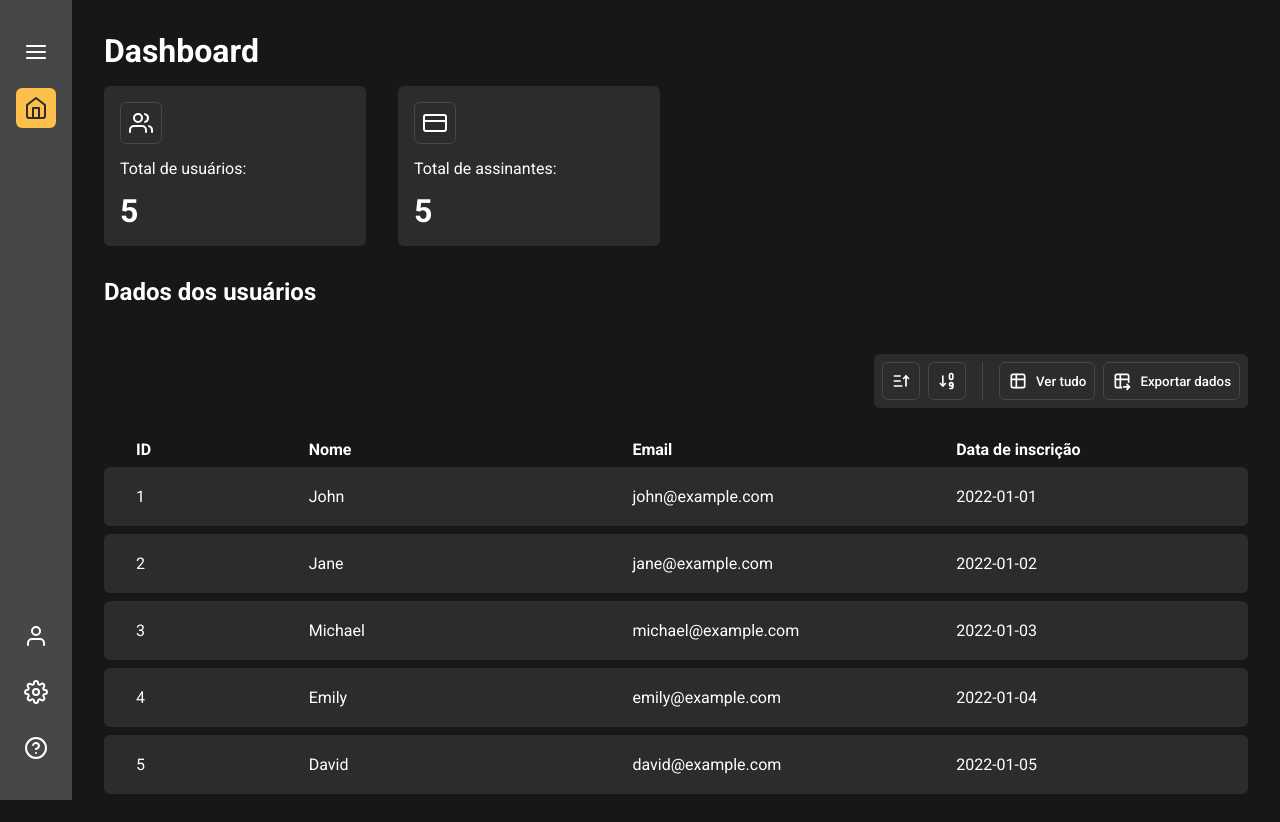
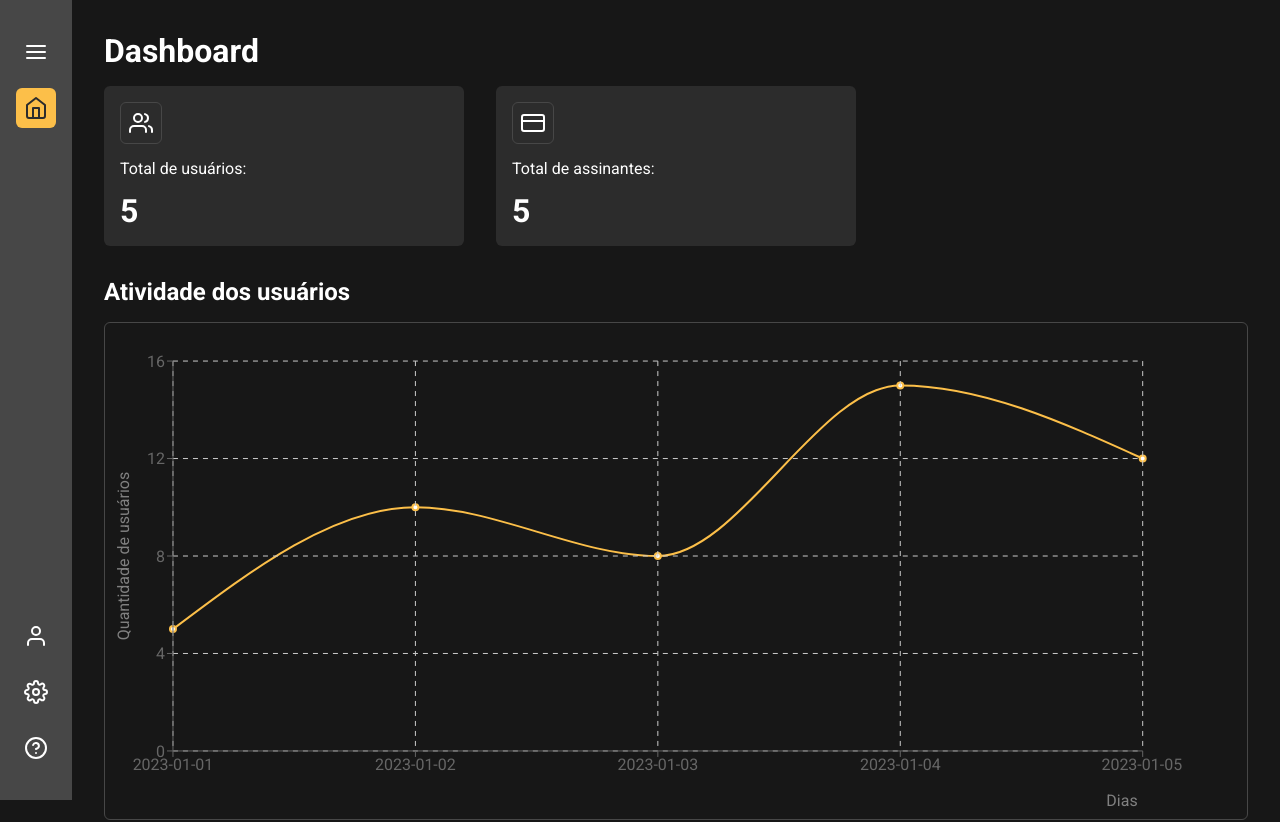
Before and after one commit to Byte3-TI-ltda/ESF-LP-09-23-ADMIN, a React (Vite) app: page / in a window 1280 px wide. Shown: the top 822 px of the page. Built offline with nearby package versions, Linux system fonts and the light colour scheme.

Commit message:
Chart position and cards width

```diff
--- a/src/components/Layout/styles.ts
+++ b/src/components/Layout/styles.ts
@@ -15,7 +15,7 @@ export const LayoutContainer = styled.div`
     padding: 2rem;
 
     @media screen and (max-width: 1120px) {
-    	padding: 0.5rem 0.5rem 5rem 0.5rem;
+    	padding: 0.8rem 0.8rem 5rem 0.8rem;
   	}
   }
 `;
--- a/src/pages/Dashboard/index.tsx
+++ b/src/pages/Dashboard/index.tsx
@@ -29,13 +29,13 @@ export default function Dashboard() {
             </SummaryContainer>
 
             <div>
-                <h2>Dados dos usuários</h2>
-                <Table />
+                <h2>Atividade dos usuários</h2>
+                <Chart />
             </div>
 
             <div>
-                <h2>Atividade dos usuários</h2>
-                <Chart />
+                <h2>Dados dos usuários</h2>
+                <Table />
             </div>
         </DashboardContainer>
     )
--- a/src/pages/Dashboard/styles.ts
+++ b/src/pages/Dashboard/styles.ts
@@ -16,8 +16,23 @@ export const SummaryContainer = styled.header`
     margin-top: 1rem;
     width: 100%;
     display: grid;
-    grid-template-columns: repeat(4, 1fr);
+    grid-template-columns: repeat(3, 1fr);
     gap: 2rem;
+
+    @media screen and (max-width: 1120px) {
+        /* padding: 0.1rem;
+        overflow-x: auto;
+        display: flex;
+        flex-direction: row;
+        gap: 1rem;
+
+        > div {
+            min-width: 11rem;
+        } */
+
+        grid-template-columns: repeat(2, 1fr);
+        gap: 0.5rem;
+    }
 `
 
 export const SummaryCard = styled.div`
@@ -29,6 +44,7 @@ export const SummaryCard = styled.div`
     display: flex;
     flex-direction: column;
     justify-content: space-between;
+    flex-shrink: 0;
 
     div {
         width: fit-content;
--- a/src/pages/Login/styles.ts
+++ b/src/pages/Login/styles.ts
@@ -14,7 +14,7 @@ export const LoginContainer = styled.div`
         gap: 2rem;
     }
 
-    @media screen and (max-width: 992px) {
+    @media screen and (max-width: 1120px) {
         display: flex;
         padding: 0 1rem;
 
```
